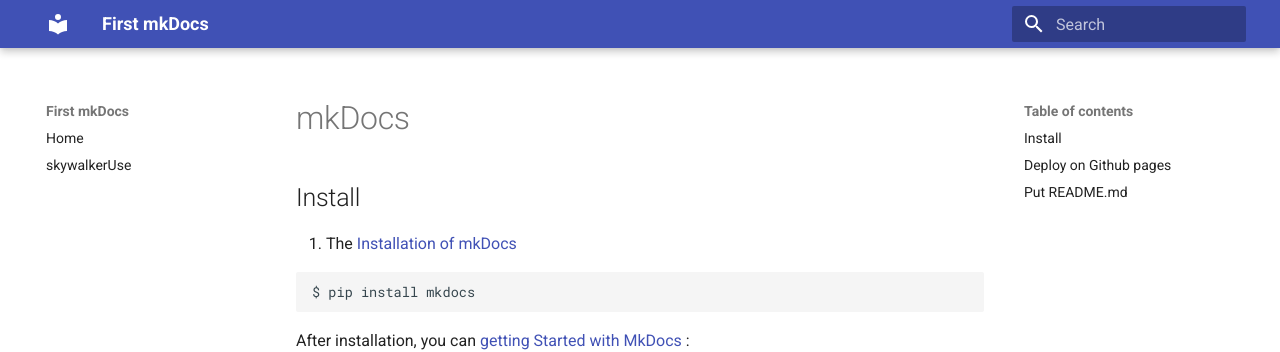
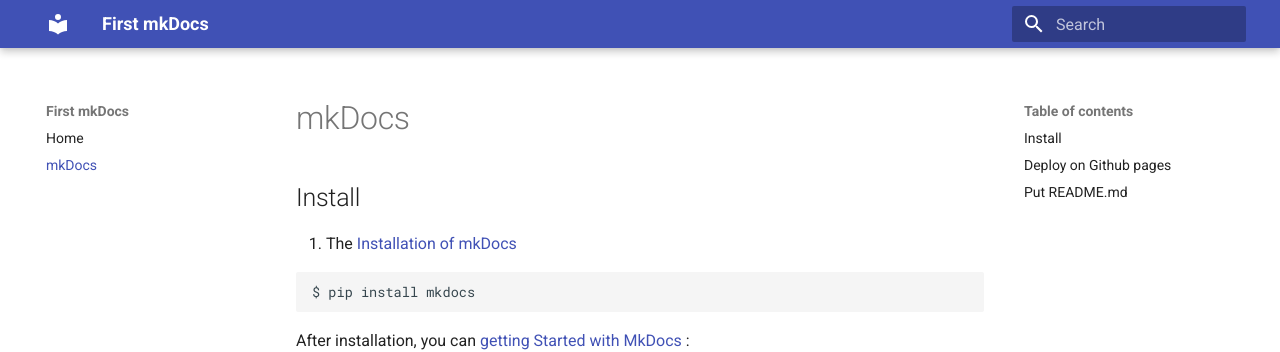
Before and after one commit to galletaHong/first_pipline_repo, an MkDocs documentation site: the page built from docs/mkDocs_deploy.md, in a window 1280 px wide. Shown: the top 352 px of the page. Built offline with MkDocs 1.6.1 and Material for MkDocs 9.7.7, drawn with Linux system fonts in a browser that asks for light colours.

Commit message:
Raname the page

```diff
--- a/mkdocs.yml
+++ b/mkdocs.yml
@@ -1,7 +1,7 @@
 site_name: First mkDocs
 nav:
   - Home: index.md
-  - skywalkerUse: skywalkerUse.md
+  - mkDocs: mkDocs_deploy.md
 theme:
   name: material
 markdown_extensions:
```
